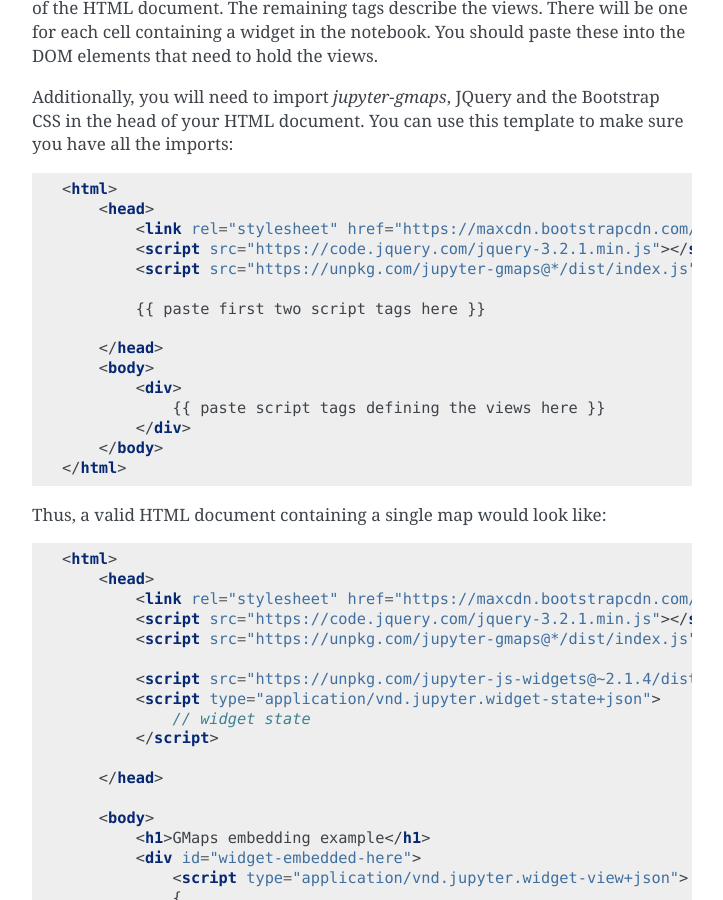
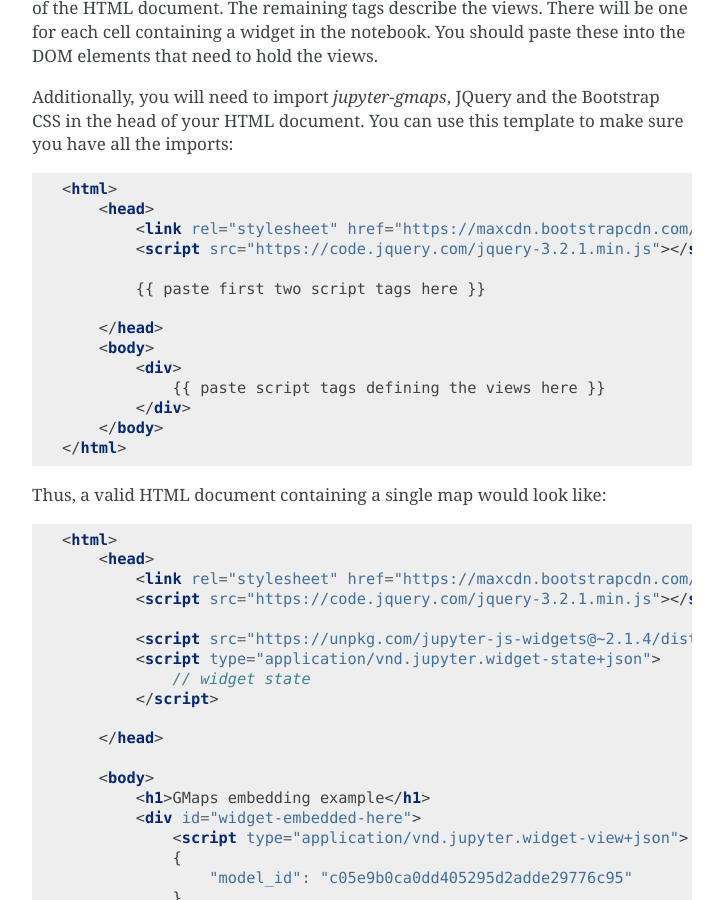
Before and after one commit to pbugnion/gmaps, a Sphinx documentation site: the page built from docs/source/export.rst, in a window 1280 px wide and 900 px high, scrolled down 1029 px. Shown: the whole window, without its empty margins (388-1111 px from the left). Built offline with Sphinx 7.4.7, drawn with Linux system fonts in a browser that asks for light colours; some of the changed lines change nothing that is shown.

Commit message:
Remove bad include of jupyter-gmaps

```diff
--- a/docs/source/export.rst
+++ b/docs/source/export.rst
@@ -55,7 +55,6 @@ Additionally, you will need to import `jupyter-gmaps`, JQuery and the Bootstrap
         <head>
             <link rel="stylesheet" href="https://maxcdn.bootstrapcdn.com/bootstrap/3.3.7/css/bootstrap.min.css">
             <script src="https://code.jquery.com/jquery-3.2.1.min.js"></script>
-            <script src="https://unpkg.com/jupyter-gmaps@*/dist/index.js"></script>
 
             {{ paste first two script tags here }}
 
@@ -76,7 +75,6 @@ Thus, a valid HTML document containing a single map would look like:
        <head>
            <link rel="stylesheet" href="https://maxcdn.bootstrapcdn.com/bootstrap/3.3.7/css/bootstrap.min.css">
            <script src="https://code.jquery.com/jquery-3.2.1.min.js"></script>
-           <script src="https://unpkg.com/jupyter-gmaps@*/dist/index.js"></script>
 
            <script src="https://unpkg.com/jupyter-js-widgets@~2.1.4/dist/embed.js"></script>
            <script type="application/vnd.jupyter.widget-state+json">
```
